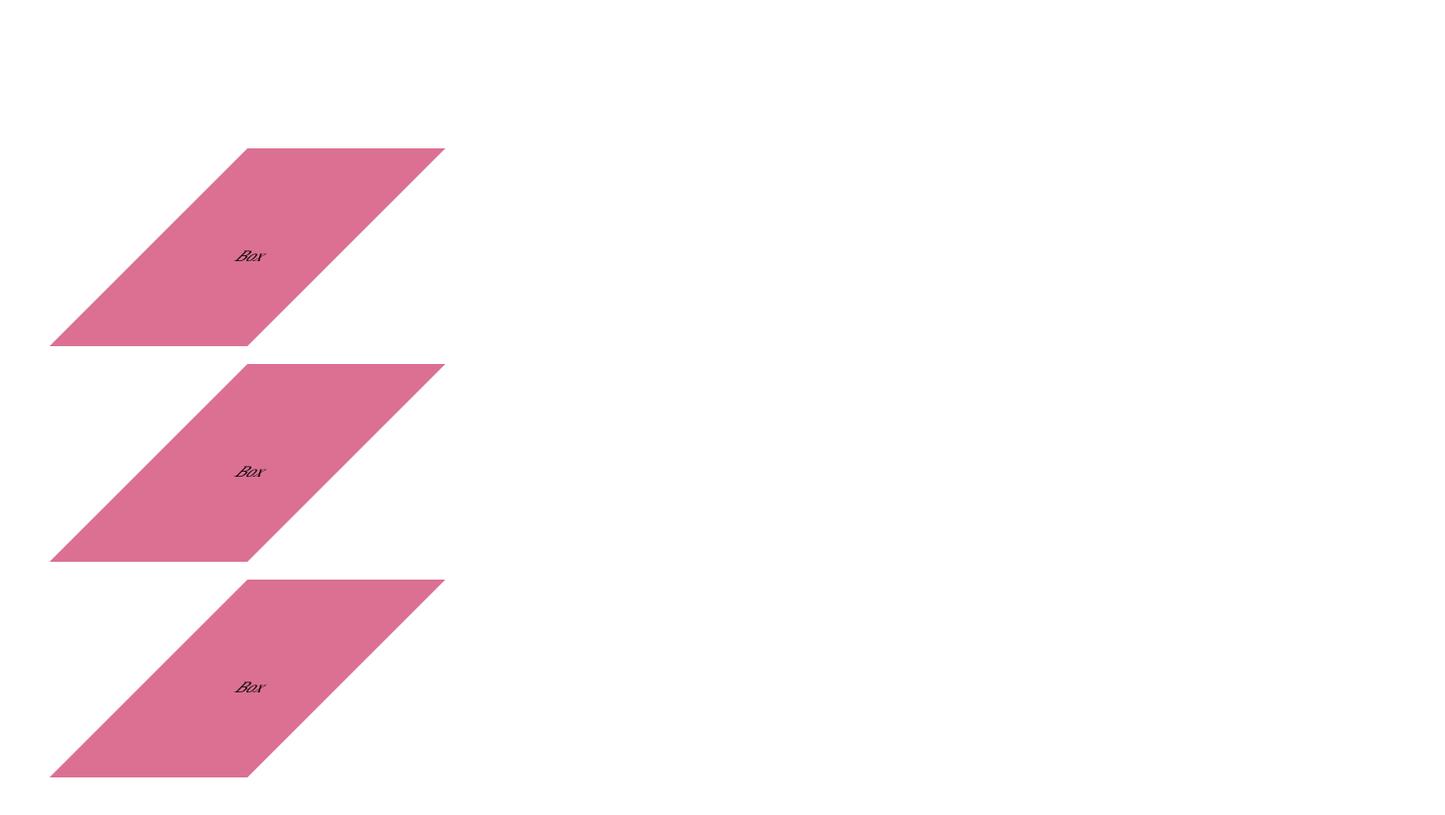
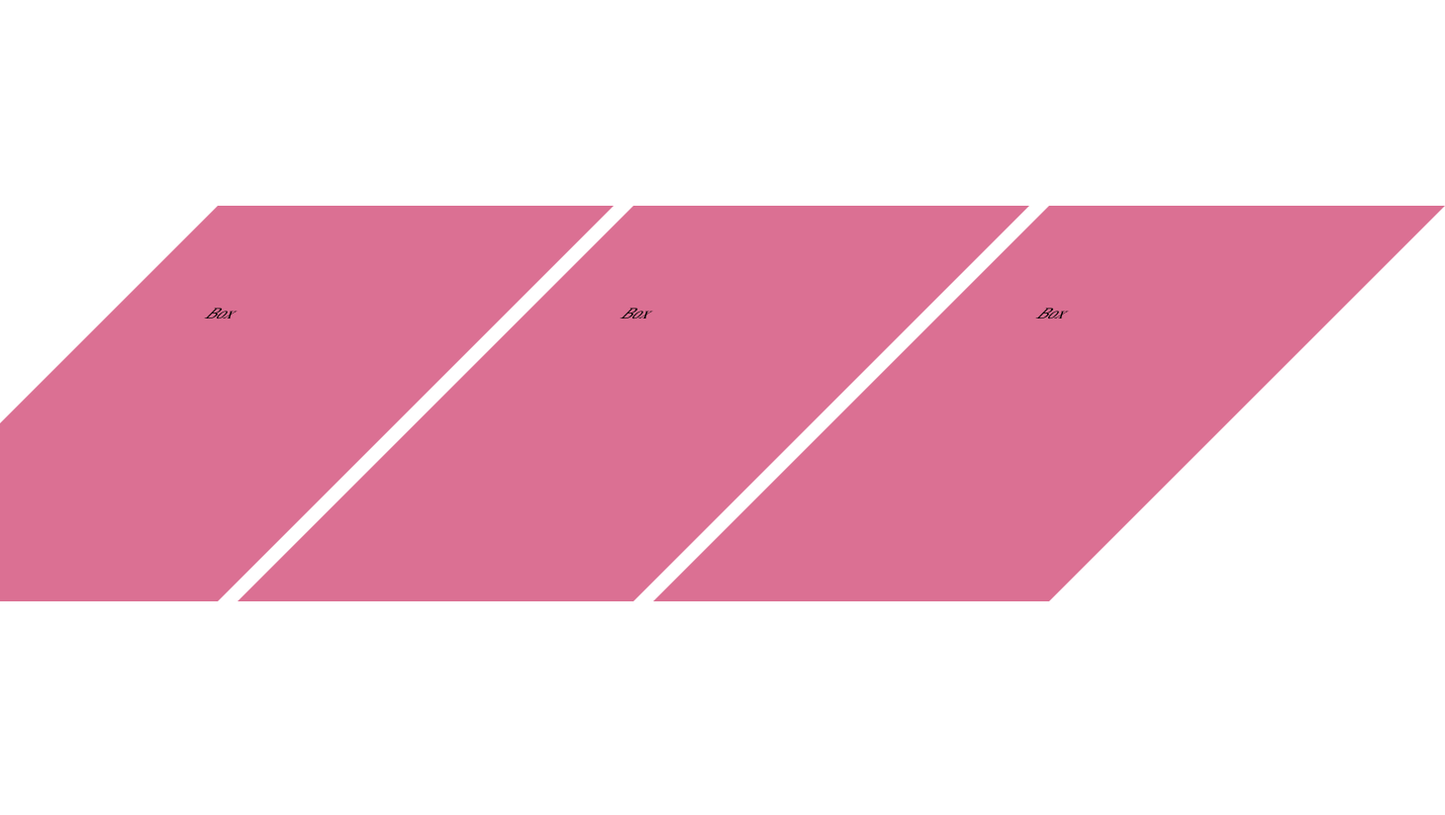
Before and after one commit to Kumari-Mansi/firstOne, a plain HTML site: page 13_CSS/index.html in a window 1280 px wide. Shown: the whole page at 99% size, 1460 px wide, since content can reach past the window. Drawn offline with Linux system fonts and the light colour scheme.

Commit message:
More about transition and transform

```diff
--- a/13_CSS/style.css
+++ b/13_CSS/style.css
@@ -1,16 +1,18 @@
-*{
-    margin: 0;
-    padding: 50px;
-    box-sizing: border-box;
 
 .container{
     perspective: 1000px;
+    display: flex;
+    justify-content: center;
+    align-items: center;
+    height: 100vh;
+    gap:10px;
 }
 .box{
     height: 200px;
     width: 200px;
     padding: 100px;
     background-color: palevioletred;
+    transform: rotateZ(9deg);
     /* transition-property: height,width,background-color; */
     /* transition-property: all; */
     /* transform: translateX(100px);
@@ -22,7 +24,10 @@
     transform: rotateZ(120deg);
     transform: scaleX(0.5);
     transform: scaleY(1.5);
+
  */
+ transform: scale3d(1);
+ transform: perspective(200px) rotateZ(30) scaleZ(2);
 
 /* skew is used to tilt  */
 transform: skewX(-45deg);
```
